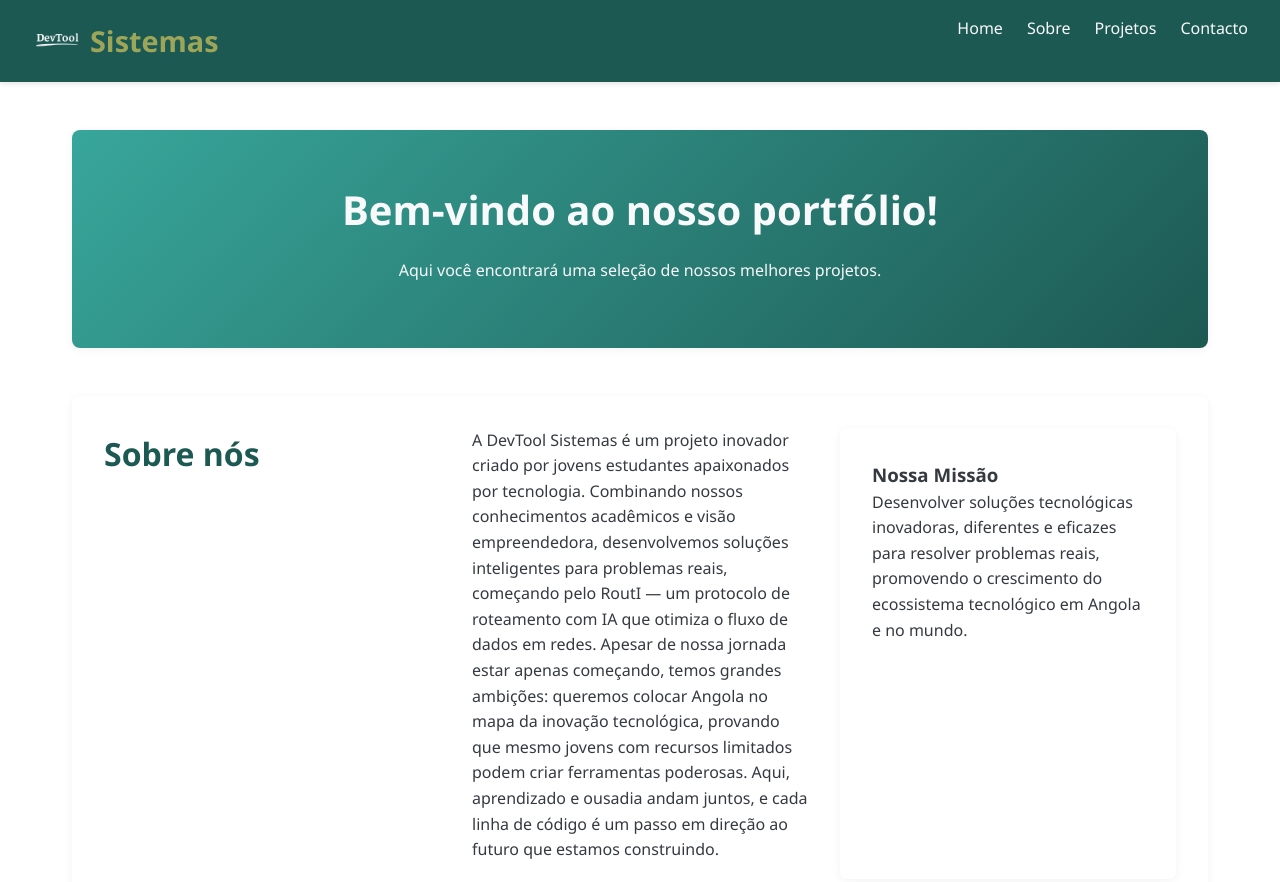
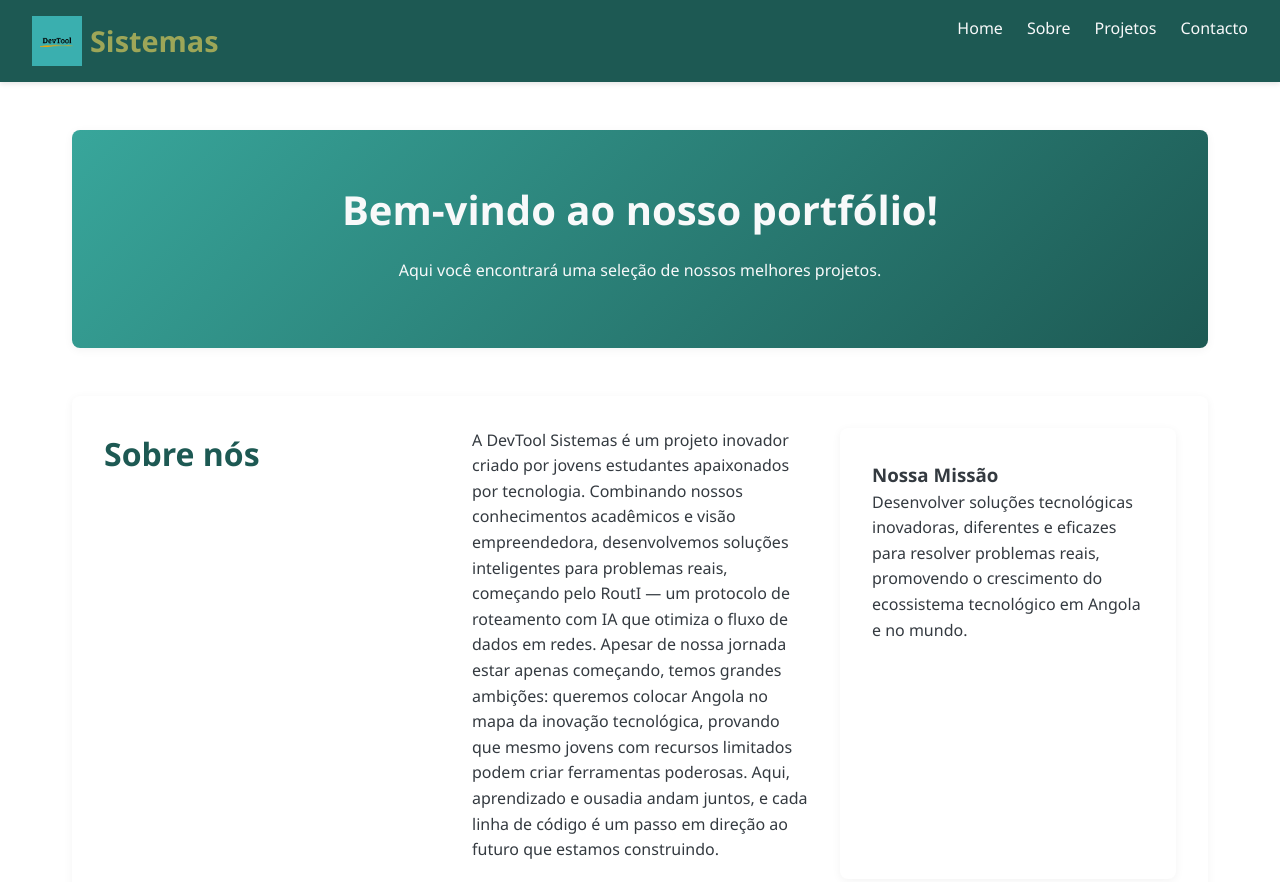
Before and after one commit to devtool-sistemas/SiteOficial, a plain HTML site: page index.html in a window 1280 px wide. Shown: the top 882 px of the page. Drawn offline with Linux system fonts and the light colour scheme.

Commit message:
Update index.html

```diff
--- a/index.html
+++ b/index.html
@@ -11,7 +11,7 @@
 <body>
     <header>
         <figure>
-            <img src="DevtoolT.png" id="logo" alt="Logo Tipográfico da empresa DevTool Sistemas">
+            <img src="12.png" id="logo" alt="Logo Tipográfico da empresa DevTool Sistemas">
             <h1> Sistemas</h1>
         </figure>
 
```
